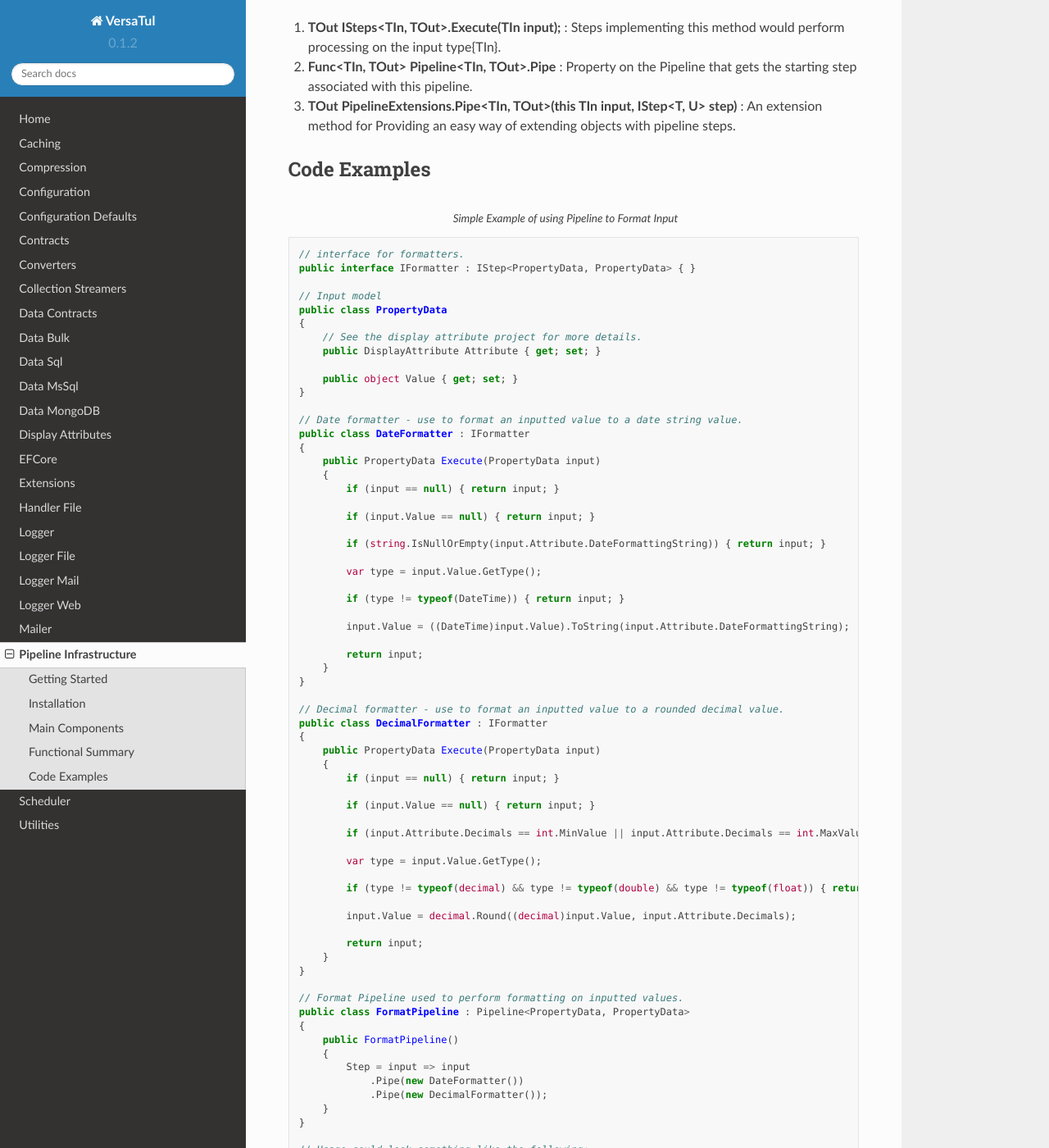
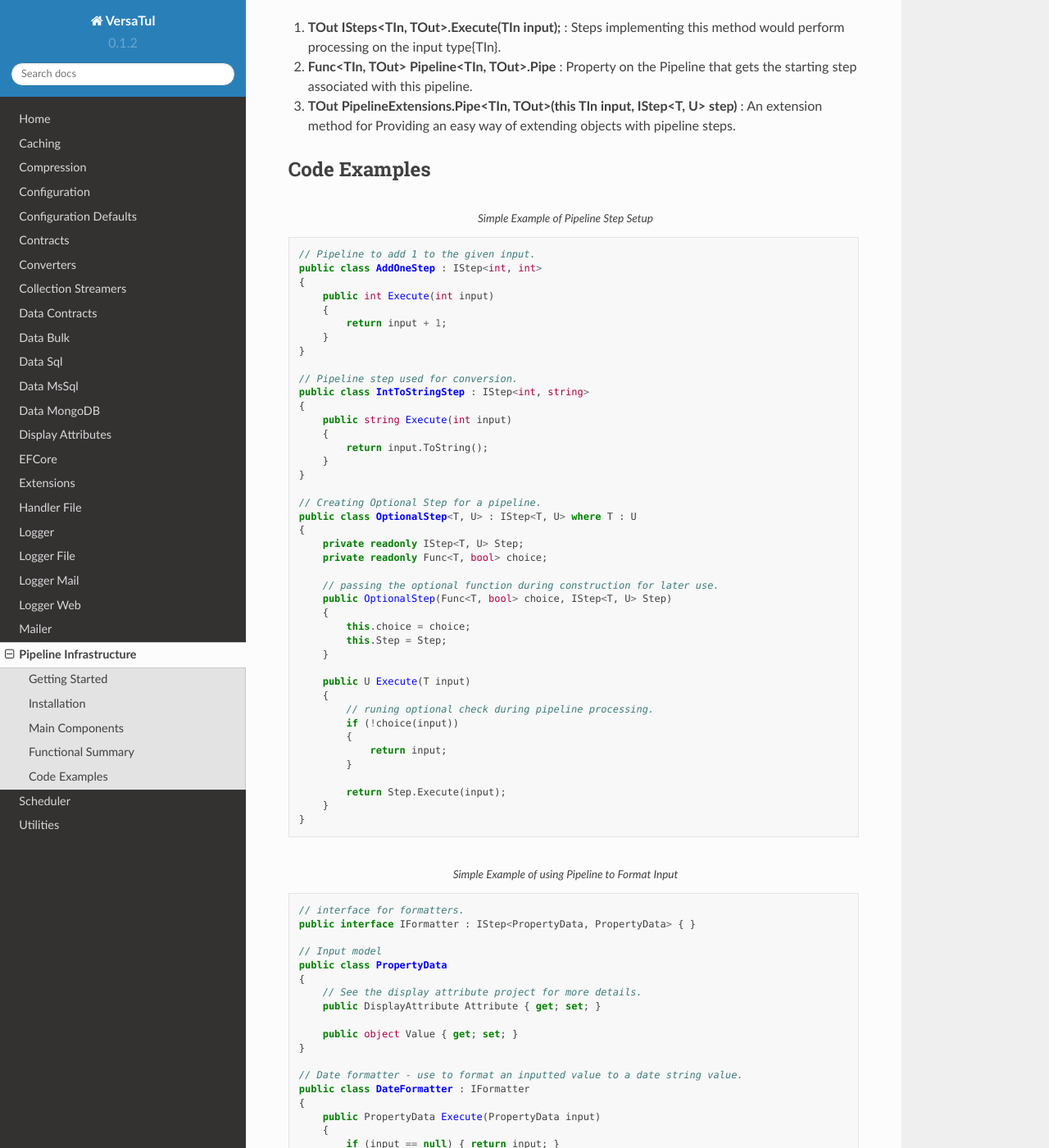
Before and after one commit to BjornWilliams/DocsVersaTul, a Sphinx documentation site: the page built from docs/source/pipeline-infrastructure.rst, in a window 1280 px wide and 1400 px high, scrolled down 744 px. Shown: the whole window at 82% size. Built offline with Sphinx 7.4.7 and the Read the Docs theme 2.0.0, drawn with Linux system fonts in a browser that asks for light colours.

Commit message:
Update pipeline-infrastructure.rst
Added pipeline step examples.

```diff
--- a/docs/source/pipeline-infrastructure.rst
+++ b/docs/source/pipeline-infrastructure.rst
@@ -30,6 +30,54 @@ Functional Summary
 
 Code Examples
 -------------
+.. code-block:: c#
+    :caption: Simple Example of Pipeline Step Setup
+
+    // Pipeline to add 1 to the given input.
+    public class AddOneStep : IStep<int, int>
+    {
+        public int Execute(int input)
+        {
+            return input + 1;
+        }
+    }
+
+    // Pipeline step used for conversion.
+    public class IntToStringStep : IStep<int, string>
+    {
+        public string Execute(int input)
+        {
+            return input.ToString();
+        }
+    }
+
+    // Creating Optional Step for a pipeline.
+    public class OptionalStep<T, U> : IStep<T, U> where T : U
+    {
+        private readonly IStep<T, U> Step;
+        private readonly Func<T, bool> choice;
+
+        // passing the optional function during construction for later use.
+        public OptionalStep(Func<T, bool> choice, IStep<T, U> Step)
+        {
+            this.choice = choice;
+            this.Step = Step;
+        }
+
+        public U Execute(T input)
+        {
+            // runing optional check during pipeline processing.
+            if (!choice(input))
+            {
+                return input;
+            }
+
+            return Step.Execute(input);
+        }
+    }
+
+
+
 
 .. code-block:: c#
     :caption: Simple Example of using Pipeline to Format Input
```
